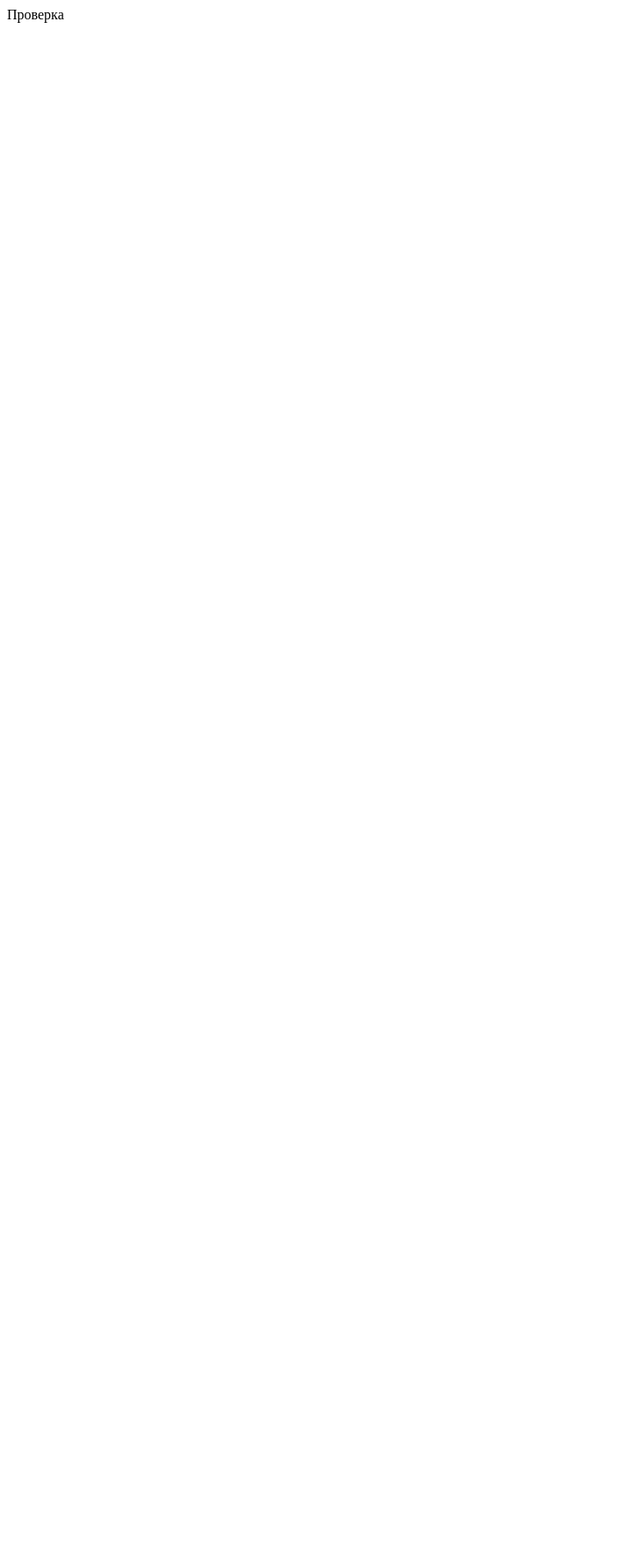
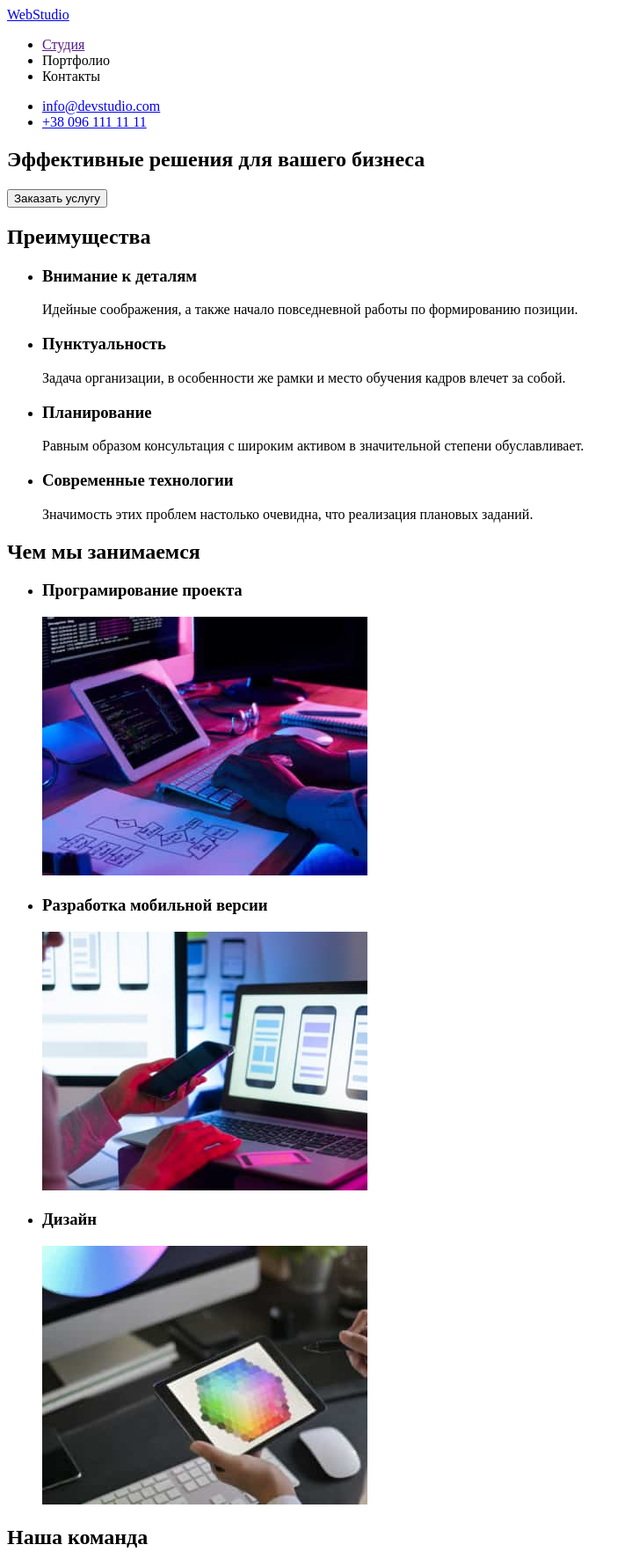
Before and after one commit to Korobass87/goit-markup-hw-01, a plain HTML site: page index.html in a window 1280 px wide. Shown: the top 1764 px of the page at 88% size, without its empty margins (0-719 px from the left). Before the commit the page ends 800 px from the top, so only its background shows below. Drawn offline with Linux system fonts and the light colour scheme.

Commit message:
Homework-1
done

```diff
--- a/index.html
+++ b/index.html
@@ -1,12 +1,124 @@
 <!DOCTYPE html>
-<html lang="en">
+<html lang="ru">
   <head>
     <meta charset="UTF-8" />
     <meta http-equiv="X-UA-Compatible" content="IE=edge" />
     <meta name="viewport" content="width=device-width, initial-scale=1.0" />
-    <title>Document</title>
+    <title>Web Studio</title>
   </head>
   <body>
-    Проверка
+    <header>
+      <a href="/">WebStudio</a>
+      <nav>
+        <ul>
+          <li><a href="">Студия</a></li>
+          <li><a href=""></a>Портфолио</li>
+          <li><a href=""></a>Контакты</li>
+        </ul>
+      </nav>
+      <ul>
+        <li><a href="mailto:info@devstudio.com">info@devstudio.com</a></li>
+        <li><a href="tel:+380961111111">+38 096 111 11 11</a></li>
+      </ul>
+    </header>
+    <main>
+      <section>
+        <h1>Эффективные решения для вашего бизнеса</h1>
+        <button type="button">Заказать услугу</button>
+      </section>
+      <section>
+        <h2>Преимущества</h2>
+        <ul>
+          <li>
+            <h3>Внимание к деталям</h3>
+            <p>
+              Идейные соображения, а также начало повседневной работы по
+              формированию позиции.
+            </p>
+          </li>
+          <li>
+            <h3>Пунктуальность</h3>
+            <p>
+              Задача организации, в особенности же рамки и место обучения кадров
+              влечет за собой.
+            </p>
+          </li>
+          <li>
+            <h3>Планирование</h3>
+            <p>
+              Равным образом консультация с широким активом в значительной
+              степени обуславливает.
+            </p>
+          </li>
+          <li>
+            <h3>Современные технологии</h3>
+            <p>
+              Значимость этих проблем настолько очевидна, что реализация
+              плановых заданий.
+            </p>
+          </li>
+        </ul>
+      </section>
+      <section>
+        <h2>Чем мы занимаемся</h2>
+        <ul>
+          <li>
+            <h3>Програмирование проекта</h3>
+            <img
+              src="./img/programming.jpg"
+              width="370"
+              alt="Програмирование"
+            />
+          </li>
+          <li>
+            <h3>Разработка мобильной версии</h3>
+            <img
+              src="./img/development-mobile-version.jpg"
+              width="370"
+              alt="Выбор макета"
+            />
+          </li>
+          <li>
+            <h3>Дизайн</h3>
+            <img src="./img/design.jpg" width="370" alt="Подбор цвета" />
+          </li>
+        </ul>
+      </section>
+      <section>
+        <h2>Наша команда</h2>
+        <ul>
+          <li>
+            <img
+              src="./img/demiynenko.jpg"
+              width="270"
+              alt="Игорь Демьяненко"
+            />
+            <h3>Игорь Демьяненко</h3>
+            <p>Product Designer</p>
+          </li>
+          <li>
+            <img src="./img/repina.jpg" width="270" alt="Ольга Репина" />
+            <h3>Ольга Репина</h3>
+            <p>Frontend Developer</p>
+          </li>
+          <li>
+            <img src="./img/tarasov.jpg" width="270" alt="Николай Тарасов" />
+            <h3>Николай Тарасов</h3>
+            <p>Marketing</p>
+          </li>
+          <li>
+            <img src="./img/ermakov.jpg" width="270" alt="Михаил Ермаков" />
+            <h3>Михаил Ермаков</h3>
+            <p>UI Designer</p>
+          </li>
+        </ul>
+      </section>
+    </main>
+    <footer>
+      <a href="/">WebStudio</a>
+      <address>г. Киев, пр-т Леси Украинки, 26</address>
+      <a href="mailto:info@example.com">info@example.com</a>
+      <a href="tel:+380961111111">+38 099 111 11 11</a>
+    </footer>
   </body>
 </html>
```
Also changed, not shown: img/demiynenko.jpg (added), img/design.jpg (added), img/development-mobile-version.jpg (added), img/ermakov.jpg (added), img/programming.jpg (added), img/repina.jpg (added), img/tarasov.jpg (added).
